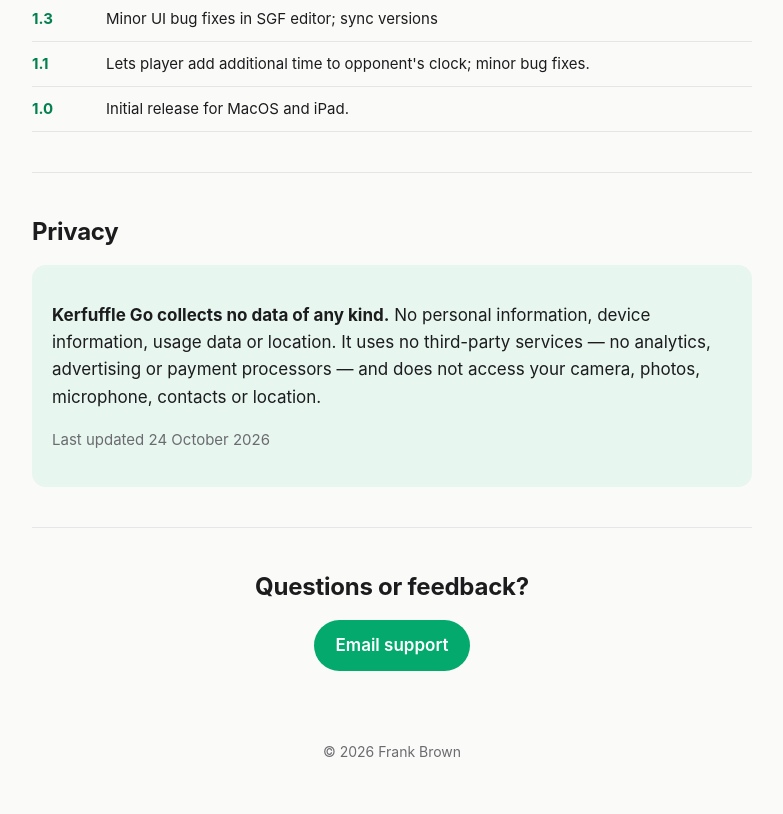
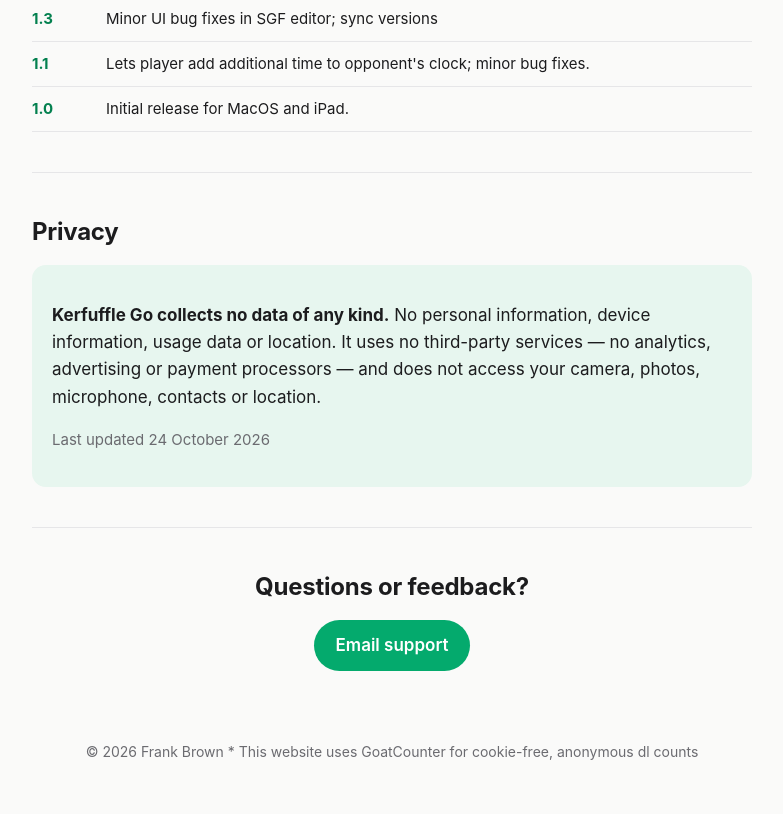
Before and after one commit to guestguestguestguest/kerfuffle.github.io, a plain HTML site: page index.html in a window 1280 px wide. Shown: the part 2339-3153 px from the top of the page, without its empty margins (248-1031 px from the left). Drawn offline with Linux system fonts and the light colour scheme.

Commit message:
added goatcounter notice in footer

```diff
--- a/index.html
+++ b/index.html
@@ -158,7 +158,7 @@ footer{text-align:center;color:var(--muted);font-size:14px;padding:30px 0 50px}
     <a class="btn" href="mailto:mrmrsupport@proton.me?subject=Kerfuffle%20support">Email support</a>
   </section>
 </main>
-<footer>© 2026 Frank Brown</footer>
+<footer>© 2026 Frank Brown <nobr/> &ast; <nobr/>This website uses GoatCounter for cookie-free, anonymous dl counts</footer>
 
 <script>
   document.querySelector('[data-goatcounter-click="dmg-link"]').addEventListener('click', () => {
```
